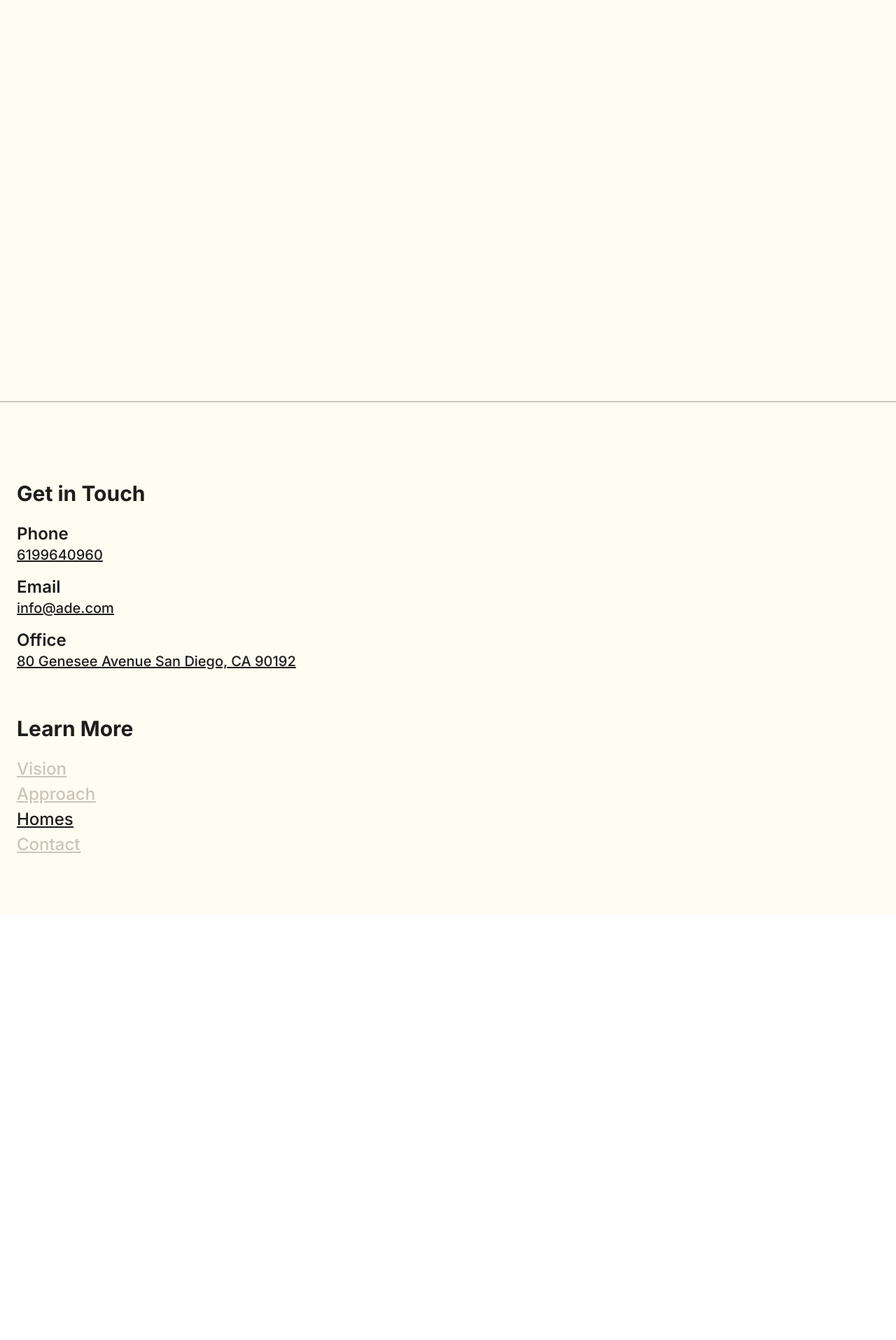
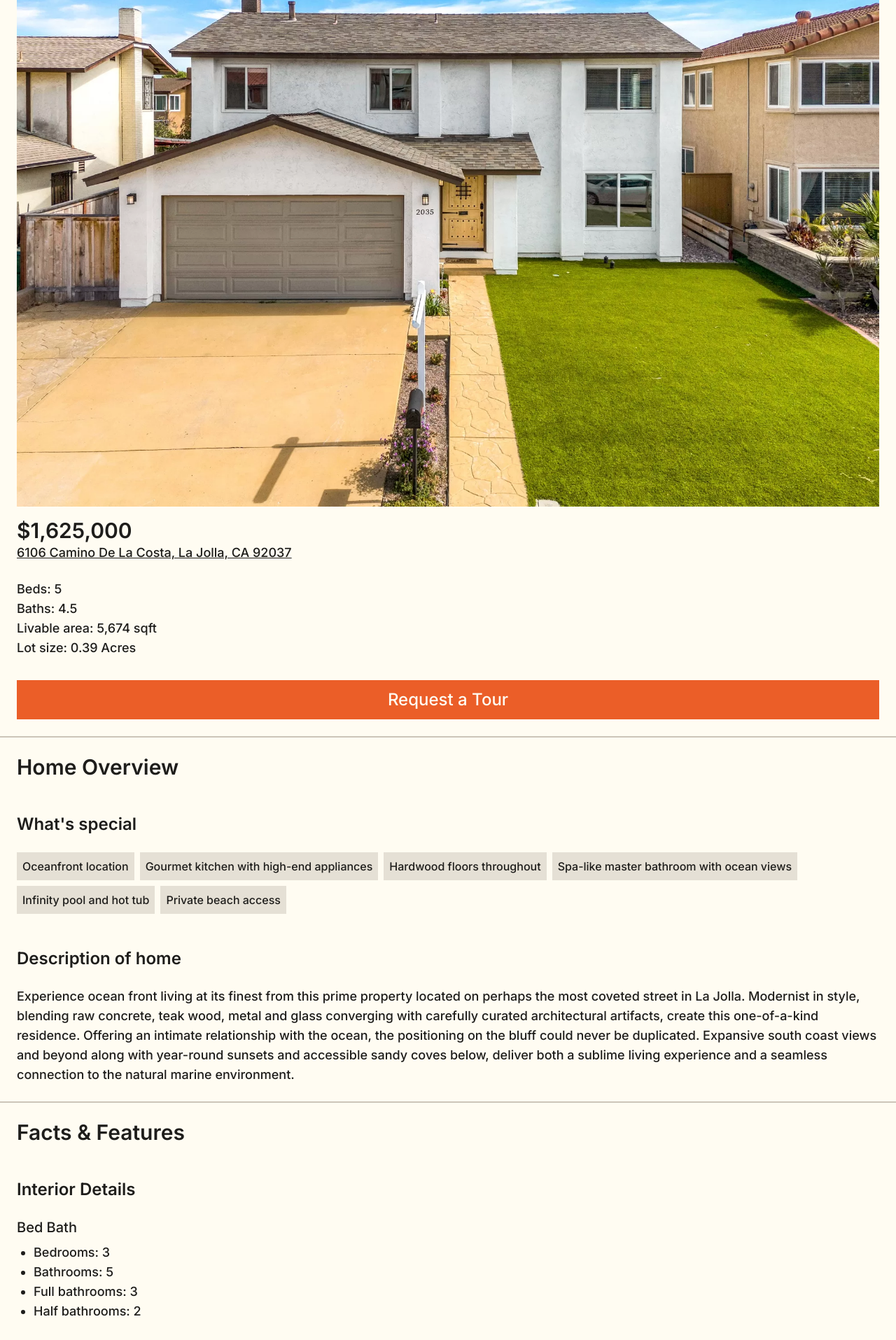
Before and after one commit to cdom27/ade-react-typescript-frontend, a React (Vite) app: page /homes/16854891 in a window 1280 px wide. Shown: the part 351-2266 px from the top of the page at 70% size. Before the commit the page ends 1658 px from the top, so only its background shows below. Built offline with nearby package versions, Linux system fonts and the light colour scheme.

Commit message:
Dynamic page for individual homes

```diff
--- a/src/routes/public/HomeDetails.tsx
+++ b/src/routes/public/HomeDetails.tsx
@@ -1,11 +1,194 @@
+import { NavLink, useParams } from 'react-router-dom';
 import PageLayout from '../../layouts/PageLayout';
+import homes from '../../data/placeholder';
 
-const PropertyDetails = () => {
+const HomeDetails = () => {
+  //get the id from the url
+  const { homeId } = useParams();
+  const home = homes.find((h) => h.pid.toString() === homeId);
+
+  //if no home is found show error
+  if (!home)
+    return (
+      <PageLayout>
+        <div className="pb-28 px-6">
+          <NavLink to="/homes" className="text-md font-semibold underline">
+            Back to all homes
+          </NavLink>
+          <p>Home not found</p>
+        </div>
+      </PageLayout>
+    );
+
+  //home is found, show the details
   return (
     <PageLayout>
-      <div className="space-y-14 pb-28 px-6">Property details</div>
+      <NavLink to="/homes" className="text-md font-semibold underline pl-6">
+        Back to all homes
+      </NavLink>
+      <div className="space-y-4 p-6 border-b-2 border-t-2 border-bg-secondary mt-12">
+        <img
+          src={home.photo_gallery[0]}
+          alt={`Image of ${home.address.street}`}
+          loading="eager"
+          decoding="async"
+          role="img"
+          aria-label={`Image of ${home.address.street}`}
+        />
+        <ul className="font-medium text-lg">
+          <li>
+            <h1 className="text-3xl font-semibold">
+              ${home.cost.toLocaleString()}
+            </h1>
+          </li>
+          <li>
+            <h2 className="underline">
+              {home.address.street +
+                ', ' +
+                home.address.city +
+                ', ' +
+                home.address.state +
+                ' ' +
+                home.address.zipcode}
+            </h2>
+          </li>
+          <li className="pt-6">Beds: {home.bedrooms}</li>
+          <li>Baths: {home.bathrooms}</li>
+          <li>Livable area: {home.property_size.toLocaleString()} sqft</li>
+          <li>Lot size: {home.lot_size}</li>
+          <li>
+            <button className="text-2xl bg-brand-accent px-8 py-3 w-full text-center mt-8 text-bg-primary">
+              Request a Tour
+            </button>
+          </li>
+        </ul>
+      </div>
+      <div className="space-y-12 p-6 border-b-2 border-bg-secondary">
+        <h1 className="text-3xl font-semibold">Home Overview</h1>
+        <div className="space-y-6">
+          <h2 className="text-2xl font-semibold">What's special</h2>
+          <ul className="flex flex-row flex-wrap gap-2">
+            {home.whats_special.map((item) => (
+              <li
+                key={item}
+                className="bg-bg-secondary bg-opacity-50 p-2 font-medium text-md"
+              >
+                {item}
+              </li>
+            ))}
+          </ul>
+        </div>
+        <div className="space-y-6">
+          <h2 className="text-2xl font-semibold">Description of home</h2>
+          <p className="font-medium text-lg">{home.overview}</p>
+        </div>
+      </div>
+      <div className="space-y-12 p-6 border-b-2 border-bg-secondary">
+        <h1 className="text-3xl font-semibold">Facts & Features</h1>
+        <div className="space-y-6">
+          <h2 className="text-2xl font-semibold">Interior Details</h2>
+          {Object.entries(home.facts.interior).map(([key, value]) => (
+            <div key={key}>
+              <h3 className="text-xl font-medium pb-2 capitalize">
+                {key.replace('_', ' ')}
+              </h3>
+              <ul className="list-disc px-6">
+                {(value as string[]).map((item) => (
+                  <li key={item} className="font-medium text-lg">
+                    {item}
+                  </li>
+                ))}
+              </ul>
+            </div>
+          ))}
+        </div>
+        <div className="space-y-6">
+          <h2 className="text-2xl font-semibold">Property Details</h2>
+          {Object.entries(home.facts.property).map(([key, value]) => (
+            <div key={key}>
+              <h3 className="text-xl font-medium pb-2 capitalize">
+                {key.replace('_', ' ')}
+              </h3>
+              <ul className="list-disc px-6">
+                {(value as string[]).map((item) => (
+                  <li key={item} className="font-medium text-lg">
+                    {item}
+                  </li>
+                ))}
+              </ul>
+            </div>
+          ))}
+        </div>
+        <div className="space-y-6">
+          <h2 className="text-2xl font-semibold">Home Construction</h2>
+          {Object.entries(home.facts.construction).map(([key, value]) => (
+            <div key={key}>
+              <h3 className="text-xl font-medium pb-2 capitalize">
+                {key.replace('_', ' ')}
+              </h3>
+              <ul className="list-disc px-6">
+                {(value as string[]).map((item) => (
+                  <li key={item} className="font-medium text-lg">
+                    {item}
+                  </li>
+                ))}
+              </ul>
+            </div>
+          ))}
+        </div>
+        <div className="space-y-6">
+          <h2 className="text-2xl font-semibold">Public Utilities</h2>
+          {Object.entries(home.facts.utils).map(([key, value]) => (
+            <div key={key}>
+              <h3 className="text-xl font-medium pb-2 capitalize">
+                {key.replace('_', ' ')}
+              </h3>
+              <ul className="list-disc px-6">
+                {(value as string[]).map((item) => (
+                  <li key={item} className="font-medium text-lg">
+                    {item}
+                  </li>
+                ))}
+              </ul>
+            </div>
+          ))}
+        </div>
+        <div className="space-y-6">
+          <h2 className="text-2xl font-semibold">Neighborhood</h2>
+          {Object.entries(home.facts.community).map(([key, value]) => (
+            <div key={key}>
+              <h3 className="text-xl font-medium pb-2 capitalize">
+                {key.replace('_', ' ')}
+              </h3>
+              <ul className="list-disc px-6">
+                {(value as string[]).map((item) => (
+                  <li key={item} className="font-medium text-lg">
+                    {item}
+                  </li>
+                ))}
+              </ul>
+            </div>
+          ))}
+        </div>
+      </div>
+      <div className="space-y-12 p-6 pb-0">
+        <h1 className="text-3xl font-semibold">Photo Gallery</h1>
+        <div className="gap-2 grid grid-cols-1">
+          {home.photo_gallery.map((photo) => (
+            <img
+              key={photo}
+              src={photo}
+              alt={`Image of ${home.address.street}`}
+              loading="lazy"
+              decoding="async"
+              role="img"
+              aria-label={`Image of ${home.address.street}`}
+            />
+          ))}
+        </div>
+      </div>
     </PageLayout>
   );
 };
 
-export default PropertyDetails;
+export default HomeDetails;
```
